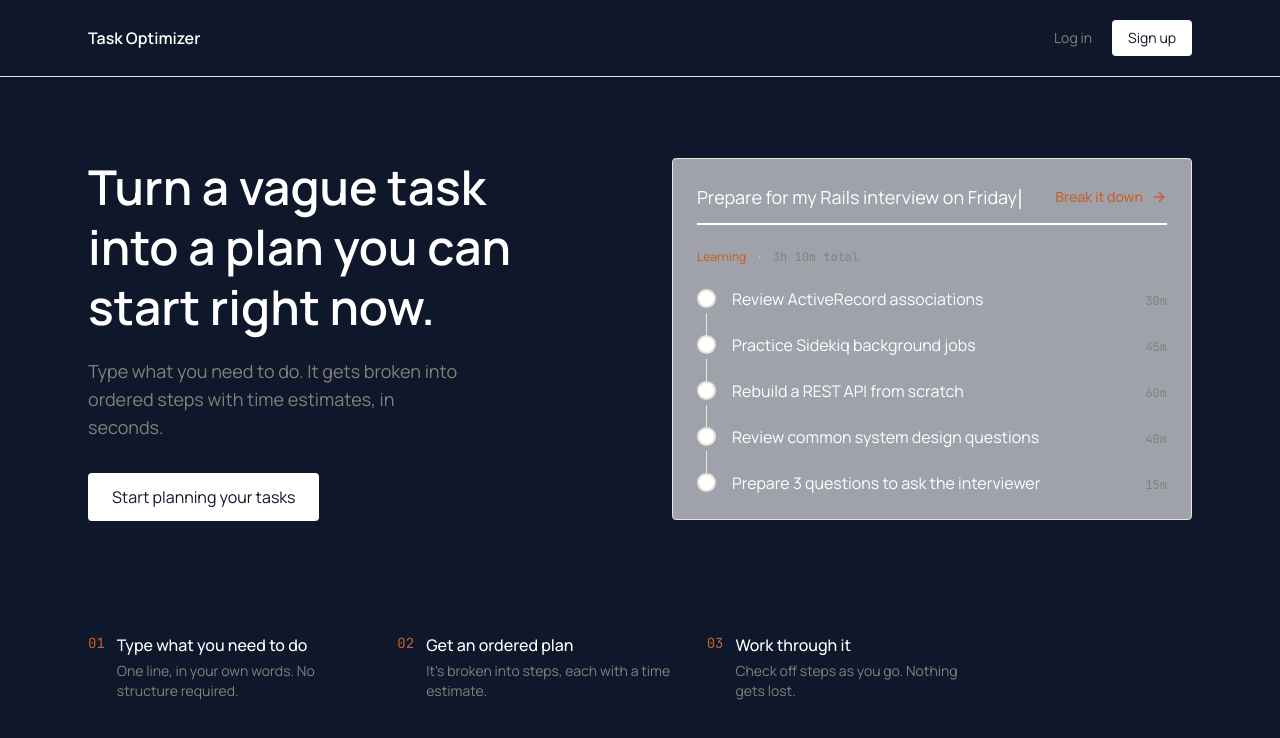
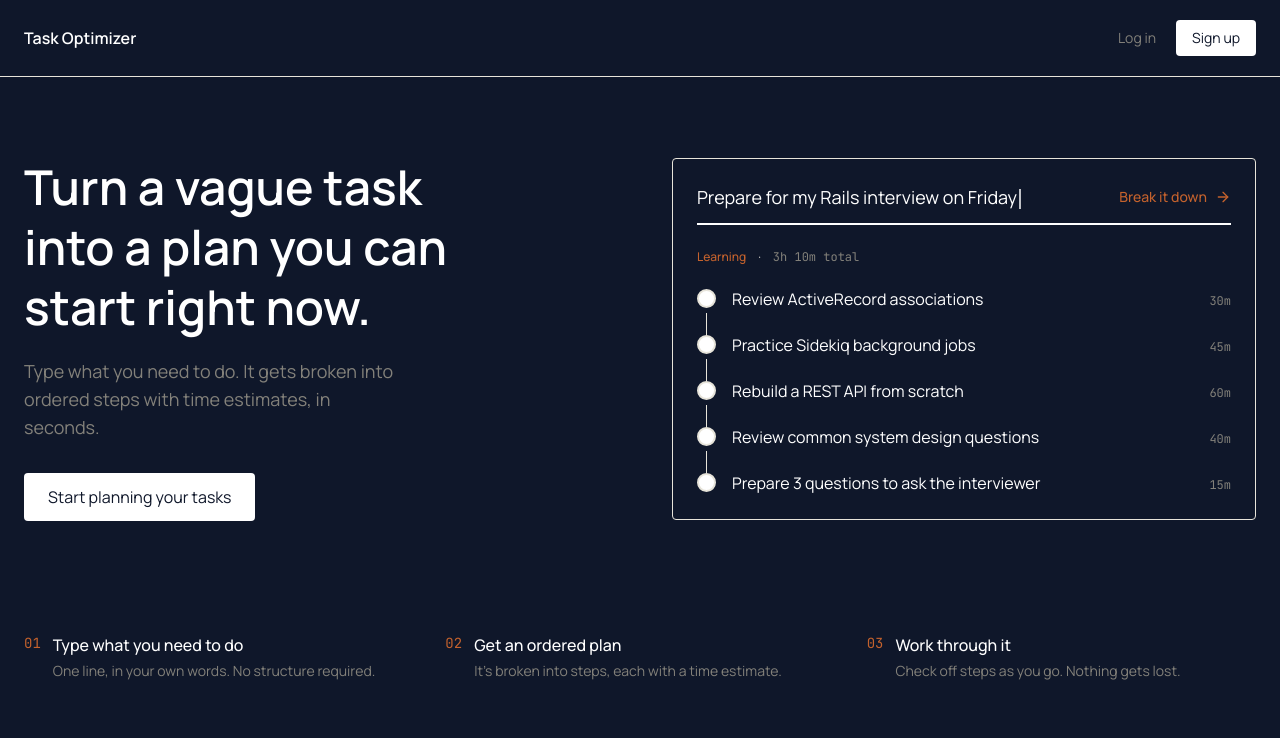
Before and after one commit to KipletingEdwin/AI-Smart-Task-Optimizer, a React (Vite) app: page / in a window 1280 px wide. Shown: the top 738 px of the page. Built offline with nearby package versions, Linux system fonts and the light colour scheme.

Commit message:
remove invisble colors

```diff
--- a/src/components/tasks/DemoPreview.jsx
+++ b/src/components/tasks/DemoPreview.jsx
@@ -29,7 +29,7 @@ function DemoPreview() {
   }, []);
 
   return (
-    <div className="border border-line rounded-sm p-6 bg-white/60">
+    <div className="border border-line rounded-sm p-6">
       <div className="flex items-center gap-3 border-b-2 border-ink pb-3 mb-6">
         <span className="flex-1 text-lg">
           {typed}
--- a/src/components/tasks/SkeletonTaskCard.jsx
+++ b/src/components/tasks/SkeletonTaskCard.jsx
@@ -3,7 +3,7 @@ function SkeletonTaskCard() {
   const rows = [70, 55, 80, 45];
 
   return (
-    <div className="border border-line rounded-sm p-6 mb-6 bg-white/40 animate-pulse">
+    <div className="border border-line rounded-sm p-6 mb-6 animate-pulse">
       <div className="h-5 w-2/3 bg-line rounded-sm mb-3" />
 
       <div className="flex items-center gap-3 mb-6">
--- a/src/components/tasks/TaskCard.jsx
+++ b/src/components/tasks/TaskCard.jsx
@@ -12,14 +12,14 @@ function TaskCard({ task, onDelete, onToggleSubtask }) {
   const timeLabel = hours > 0 ? `${hours}h ${mins}m` : `${mins}m`;
 
   return (
-    <div className="border border-line rounded-sm p-6 mb-6 bg-white/40">
+    <div className="border border-line rounded-sm p-6 mb-6">
       <div className="flex items-start justify-between mb-1">
         <h3 className="text-lg font-semibold leading-snug pr-4">{task.title}</h3>
         <button
           onClick={() => onDelete(task.id)}
           className="text-ink-muted hover:text-ember shrink-0 mt-1"
         >
-          <X size={16} />
+          <X size={16} className='cursor-pointer'/>
         </button>
       </div>
 
--- a/src/components/tasks/TaskInput.jsx
+++ b/src/components/tasks/TaskInput.jsx
@@ -13,27 +13,29 @@ function TaskInput({ onSubmit, creating }) {
 
   return (
     <form onSubmit={handleSubmit} className="mb-10">
-      <label className="block text-sm text-ink-muted mb-2">
+      {/* <div className='px-10' >  */}
+      <label className="block text-sm mb-2 px-10">
         What do you need to get done?
       </label>
-      <div className="flex items-center gap-3 border-b-2 border-ink pb-3 focus-within:border-ember transition-colors">
+      <div className="flex items-center gap-3 border-b-2 border-ink pb-3 focus-within:border-ember transition-colors px-10">
         <input
           type="text"
           value={title}
           onChange={(e) => setTitle(e.target.value)}
           placeholder="Prepare for my Rails interview on Friday"
-          className="flex-1 bg-transparent text-lg placeholder:text-ink-muted/60 focus:outline-none"
+          className="flex-1 bg-transparent text-lg focus:outline-none"
           disabled={creating}
         />
         <button
           type="submit"
           disabled={creating || !title.trim()}
-          className="flex items-center gap-2 text-ember font-medium disabled:opacity-30 disabled:cursor-not-allowed hover:gap-3 transition-all"
+          className="flex items-center gap-2 font-medium disabled:opacity-30 disabled:cursor-not-allowed hover:gap-3 transition-all"
         >
           {creating ? 'Breaking it down' : 'Break it down'}
           <ArrowRight size={18} />
         </button>
       </div>
+      {/* </div> */}
     </form>
   );
 }
--- a/src/pages/DashboardPage.jsx
+++ b/src/pages/DashboardPage.jsx
@@ -17,9 +17,9 @@ function DashboardPage() {
   };
 
   return (
-    <div className="min-h-screen px-20">
+    <div className="min-h-screen">
       <header className="border-b border-line">
-        <div className=" mx-auto py-5 flex items-center justify-between">
+        <div className="px-10 py-5 flex items-center justify-between">
           <button className='flex items-center justify-center gap-1'><Sparkles className='w-4 h-4'/>Task Optimizer</button>
           <div className="flex items-center gap-4 text-sm">
             <span>{user?.name}</span>
--- a/src/pages/HomePage.jsx
+++ b/src/pages/HomePage.jsx
@@ -12,7 +12,7 @@ function HomePage() {
   return (
     <div className="min-h-screen">
       <header className="border-b border-line">
-        <div className="max-w-6xl mx-auto px-6 py-5 flex items-center justify-between">
+        <div className="mx-auto px-6 py-5 flex items-center justify-between">
           <span className="font-semibold">Task Optimizer</span>
           <div className="flex items-center gap-5 text-sm">
             <Link to="/login" className="text-ink-muted hover:text-ink">
@@ -28,7 +28,7 @@ function HomePage() {
         </div>
       </header>
 
-      <main className="max-w-6xl mx-auto px-6 py-20">
+      <main className="mx-auto px-6 py-20">
         <div className="grid lg:grid-cols-2 gap-16 items-center">
           <div>
             <h1 className="text-4xl md:text-5xl font-semibold leading-tight max-w-md mb-5">
@@ -48,7 +48,7 @@ function HomePage() {
           <DemoPreview />
         </div>
 
-        <div className="mt-28 grid md:grid-cols-3 gap-8 max-w-4xl">
+        <div className="mt-28 grid md:grid-cols-3 gap-8">
           {STEPS.map((step, index) => (
             <div key={step.title} className="flex gap-3">
               <span className="font-mono text-sm text-ember shrink-0">
@@ -61,6 +61,7 @@ function HomePage() {
             </div>
           ))}
         </div>
+
       </main>
     </div>
   );
--- a/src/pages/LoginPage.jsx
+++ b/src/pages/LoginPage.jsx
@@ -29,7 +29,7 @@ function LoginPage() {
 
   return (
     <div className="min-h-screen flex items-center justify-center bg-paper">
-      <div className="w-full max-w-sm bg-white p-8 rounded-sm border border-line">
+      <div className="w-full max-w-sm p-8 rounded-sm border border-line">
         <h1 className="text-2xl font-semibold mb-6 text-center">Log In</h1>
 
         {error && (
```
